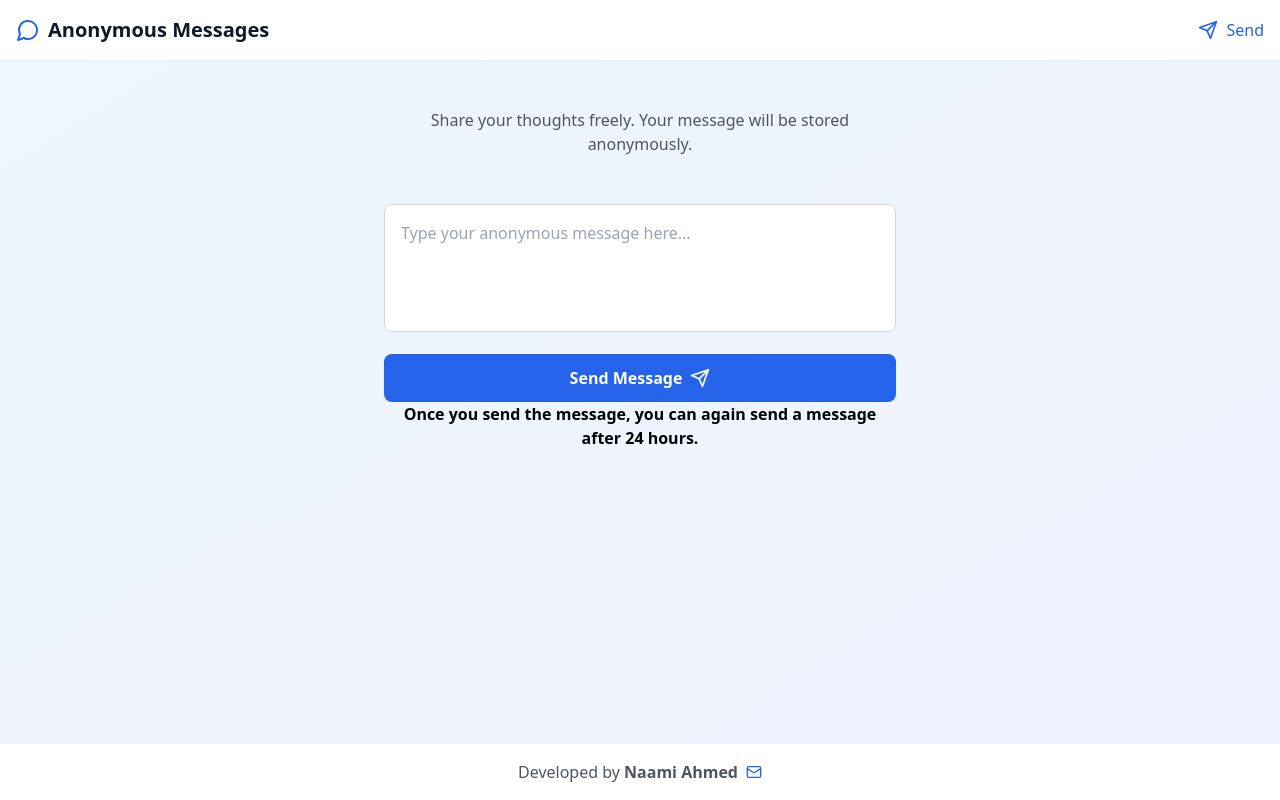
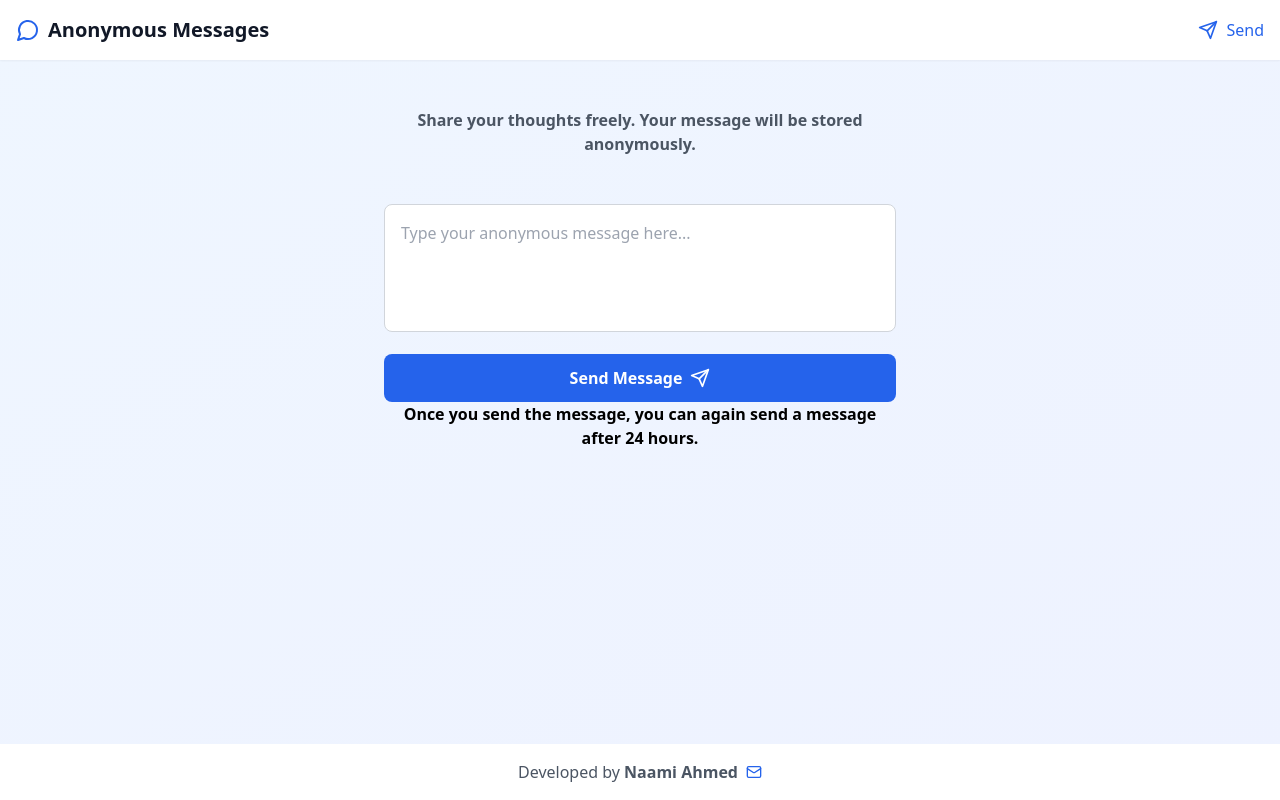
Before and after one commit to naamiahmed/Anonymous-Messages, a React (Vite) app in the folder project/client/: page / in a window 1280 px wide. Built offline with nearby package versions, Linux system fonts and the light colour scheme.

Commit message:
fix: emphasize message storage anonymity in user prompt

```diff
--- a/project/client/src/App.tsx
+++ b/project/client/src/App.tsx
@@ -39,7 +39,7 @@ function AppContent() {
             <>
               <div className="w-full max-w-lg text-center mb-12">
                 <p className="text-gray-600">
-                  Share your thoughts freely. Your message will be stored anonymously.
+                  <b>Share your thoughts freely. Your message will be stored anonymously.</b>
                 </p>
               </div>
               <MessageForm />
```
